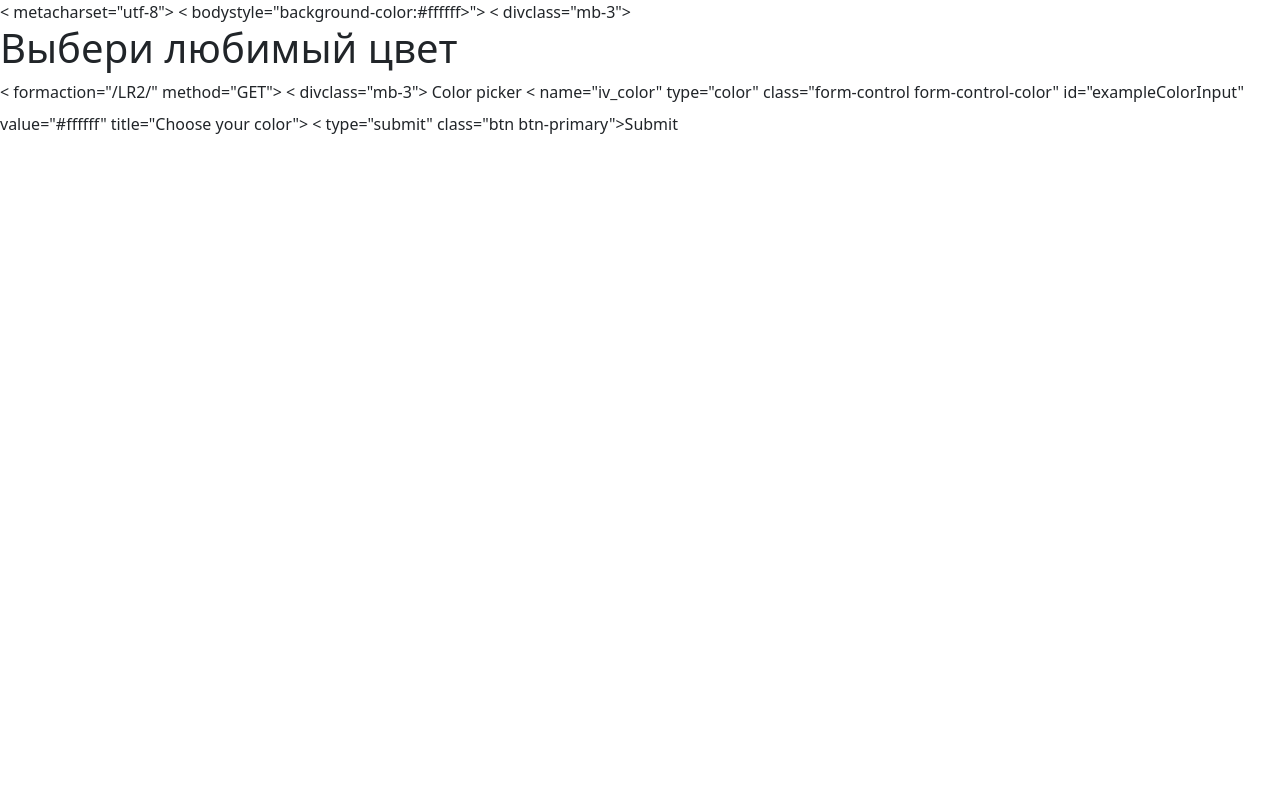
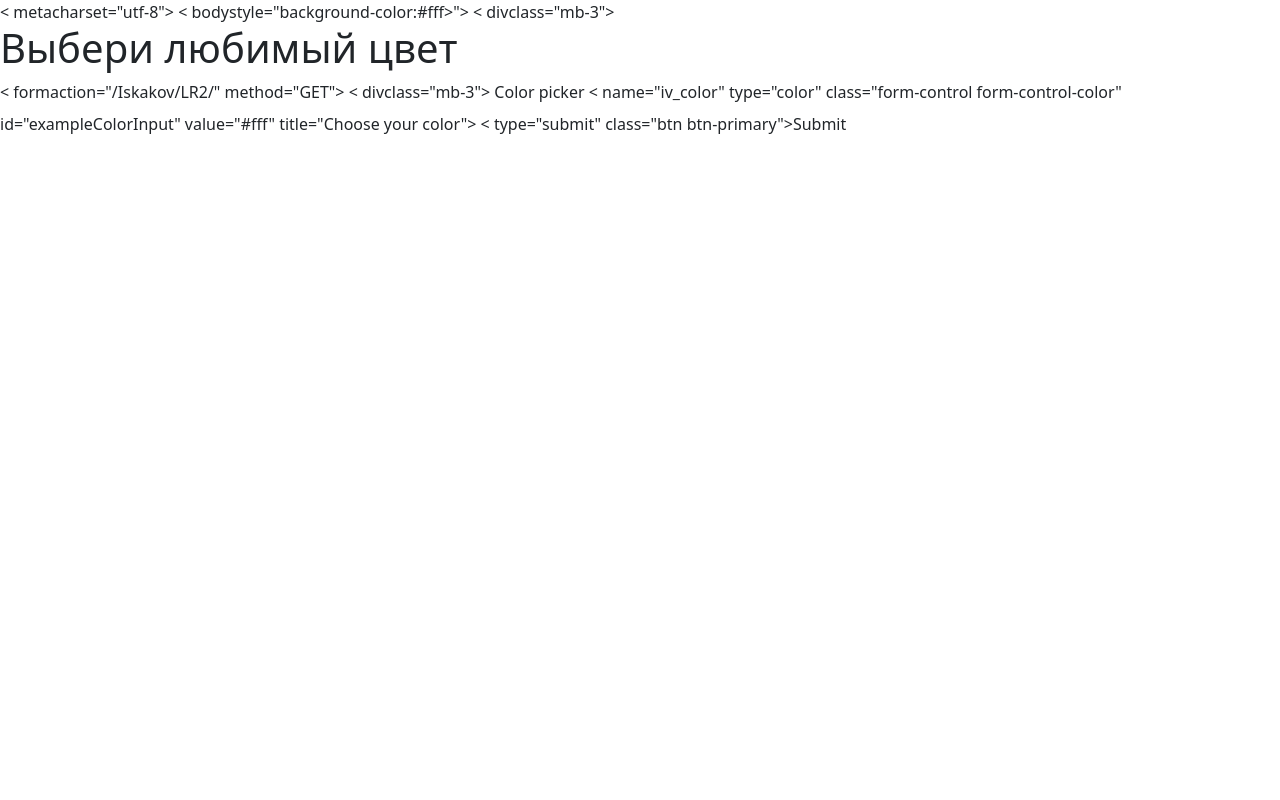
Before and after one commit to Iskakov123/Test, a PHP site: page /GET1.php in a window 1280 px wide. Run offline with PHP 8.4, Linux system fonts and the light colour scheme.

Commit message:
Update GET1.php

```diff
--- a/лаба21/GET1.php
+++ b/лаба21/GET1.php
@@ -3,7 +3,7 @@
 <html lang="en">
   <head>
 	<?
-	$bg_color = "#ffffff";
+	$bg_color = "#fff";
 	if (isset($_GET["iv_color"])) {
 		$bg_color = $_GET["iv_color"];
 	}
@@ -24,7 +24,7 @@
 			<h1><?echo "Выбери любимый цвет" ?></h1>
 		</div>
 
-	< formaction="/LR2/" method="GET">
+	< formaction="/Iskakov/LR2/" method="GET">
 		< divclass="mb-3">
 			<label for="exampleColorInput" class="form-label">Color picker</label>
 			< name="iv_color" type="color" class="form-control form-control-color" id="exampleColorInput" value="<?=$bg_color;?>" title="Choose your color">
```
